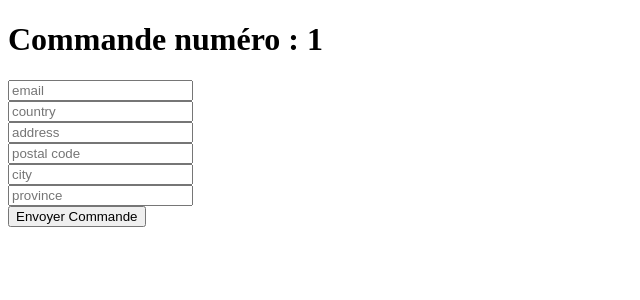
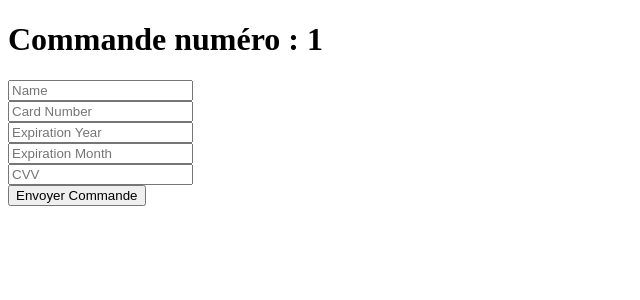
Before and after one commit to JeromeUQAC/ProjetWebAvance, a Flask app: page /order/1 in a window 1280 px wide. Shown: the top 300 px of the page, without its empty margins (0-640 px from the left). Run offline with Flask 3, Linux system fonts and the light colour scheme.

Commit message:
rendu a envoyé info carte

```diff
--- a/app.py
+++ b/app.py
@@ -114,8 +114,8 @@ def get_products():
     return render_template("index.html", products=products_list)
 
 
-@app.route("/order/<int:order_id>", methods=['GET', 'POST'])
-def initialize_order(order_id):
+@app.route("/order", methods=['GET', 'POST'])
+def initialize_order():
     if request.method == 'POST':
         id_item = None
         for produit in products_list:
@@ -127,6 +127,7 @@ def initialize_order(order_id):
         print("type : " + str(type(order)))
         print("id : " + str(order['product']['id']))
         print("quantity : " + str(order['product']['quantity']))
+        order_id = None
         if CommandDb.select(fn.Max(CommandDb.command_id)).scalar() is None:
             order_id = 1
         else:
@@ -148,12 +149,69 @@ def make_order(order_id):
         print("SHIPPING INFO : " + str(shipping_info))
         method = shipping_info["method"]
         input_email = shipping_info["email"]
-        input_contry = shipping_info["country"]
+        input_country = shipping_info["country"]
         input_address = shipping_info["address"]
         input_postal_code = shipping_info["postal_code"]
         input_city = shipping_info["city"]
         input_province = shipping_info["province"]
 
+        command = CommandDb.get_or_none(order_id)
+        if command is not None:
+            command.command_email = input_email
+            command.command_country = input_country
+            command.command_address = input_address
+            command.command_postal_code = input_postal_code
+            command.command_city = input_city
+            command.command_province = input_province
+            command.save()
+
+    return render_template("card_info.html", order_id=order_id)
+
+
+@app.route("/order/<int:order_id>/card_info", methods=['GET', 'POST'])
+def order_details(order_id):
+    if request.method == 'POST':
+        card_info = request.form.to_dict()
+        print("Card info : " + str(card_info))
+        input_name = card_info["name"]
+        input_number = card_info["number"]
+        input_exp_year = card_info["exp_year"]
+        input_exp_month = card_info["exp_month"]
+        input_cvv = card_info["cvv"]
+        card_info_to_send = {
+            "credit_card": {
+                "name": input_name,
+                "number": input_number,
+                "exiration_year": input_exp_year,
+                "cvv": input_cvv,
+                "expiration_month": input_exp_month
+            }
+        }
+        card_info_to_send = json.dumps(card_info_to_send)
+        print(str(type(card_info_to_send)))
+        with urlopen("http://dimprojetu.uqac.ca/~jgnault/shops/pay/", card_info_to_send) as response:
+            json_response = json.loads(response.read())
+        print(json_response)
+        '''
+        order = CommandDb.get_or_none(order_id)
+        item = ProductDb.get_or_none(order.command_product_id)
+
+        command_to_send = {
+            "order": {
+                "shipping_info": {
+                    "country": order.command_country,
+                    "address": order.command_address,
+                    "postal_code": order.command_postal_code,
+                    "city": order.command_city,
+                    "province": order.command_province
+                },
+                "email": order.command_email,
+                "total_price": order.command_quantity * item.product_price,
+                "paid" : Bo
+            }
+        }
+        '''
+
 
 if __name__ == '__main__':
     app.run(debug=True, port=5000)
--- /dev/null
+++ b/templates/card_info.html
@@ -0,0 +1,21 @@
+<!DOCTYPE html>
+<html lang="en">
+<head>
+    <meta charset="UTF-8">
+    <title>Projet Web</title>
+</head>
+<body>
+    <div>
+        <h1>Commande numéro : {{ order_id }}</h1>
+        <form action="/order/{{order_id}}/card_info" method="post">
+            <input type="hidden" name="method" value="PUT">
+            <label for="input_name"></label><input type="text" id="input_name" name="name" placeholder="Name" value="{{ name }}"><br>
+            <label for="input_number"></label><input type="text" id="input_number" name="number" placeholder="Card Number" value="{{ number }}"><br>
+            <label for="input_exp_year"></label><input type="text" id="input_exp_year" name="exp_year" placeholder="Expiration Year" value="{{ exp_year }}"><br>
+            <label for="input_exp_month"></label><input type="text" id="input_exp_month" name="exp_month" placeholder="Expiration Month" value="{{ exp_month }}"><br>
+            <label for="input_cvv"></label><input type="text" id="input_cvv" name="cvv" placeholder="CVV" value="{{ cvv }}"><br>
+            <input type="submit" value="Envoyer Commande">
+        </form>
+    </div>
+</body>
+</html>
--- a/templates/index.html
+++ b/templates/index.html
@@ -15,7 +15,7 @@
             <button id="button-get">Récuperer inventaire</button>
         </div>
     </form>
-    <form action="/order/{{order_id}}" method="post">
+    <form action="/order" method="post">
         <select name="choix">
             {% for item in products %}
             <option name="item" value="{{ item }}">{{ item.name }}</option>
```
